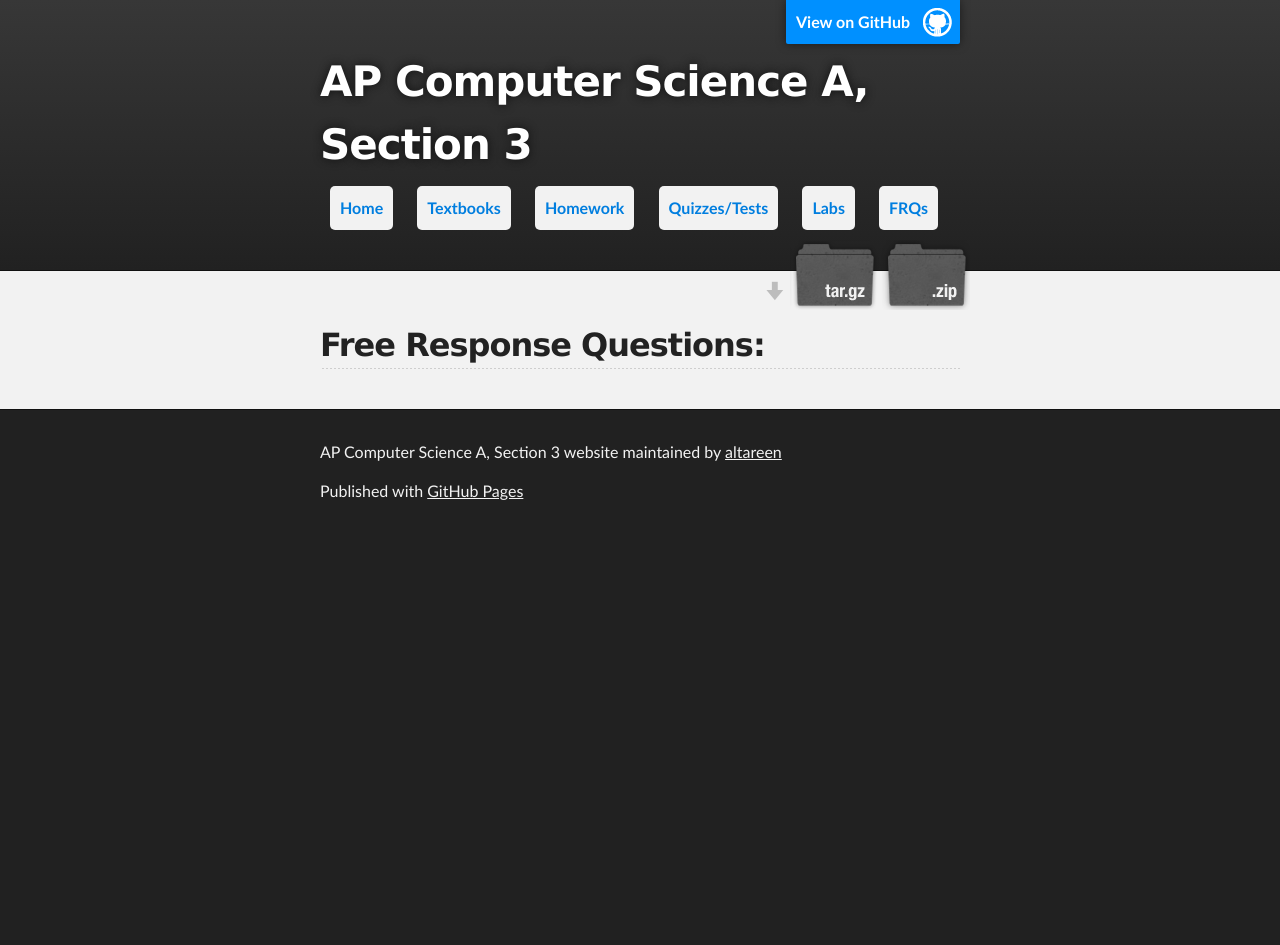
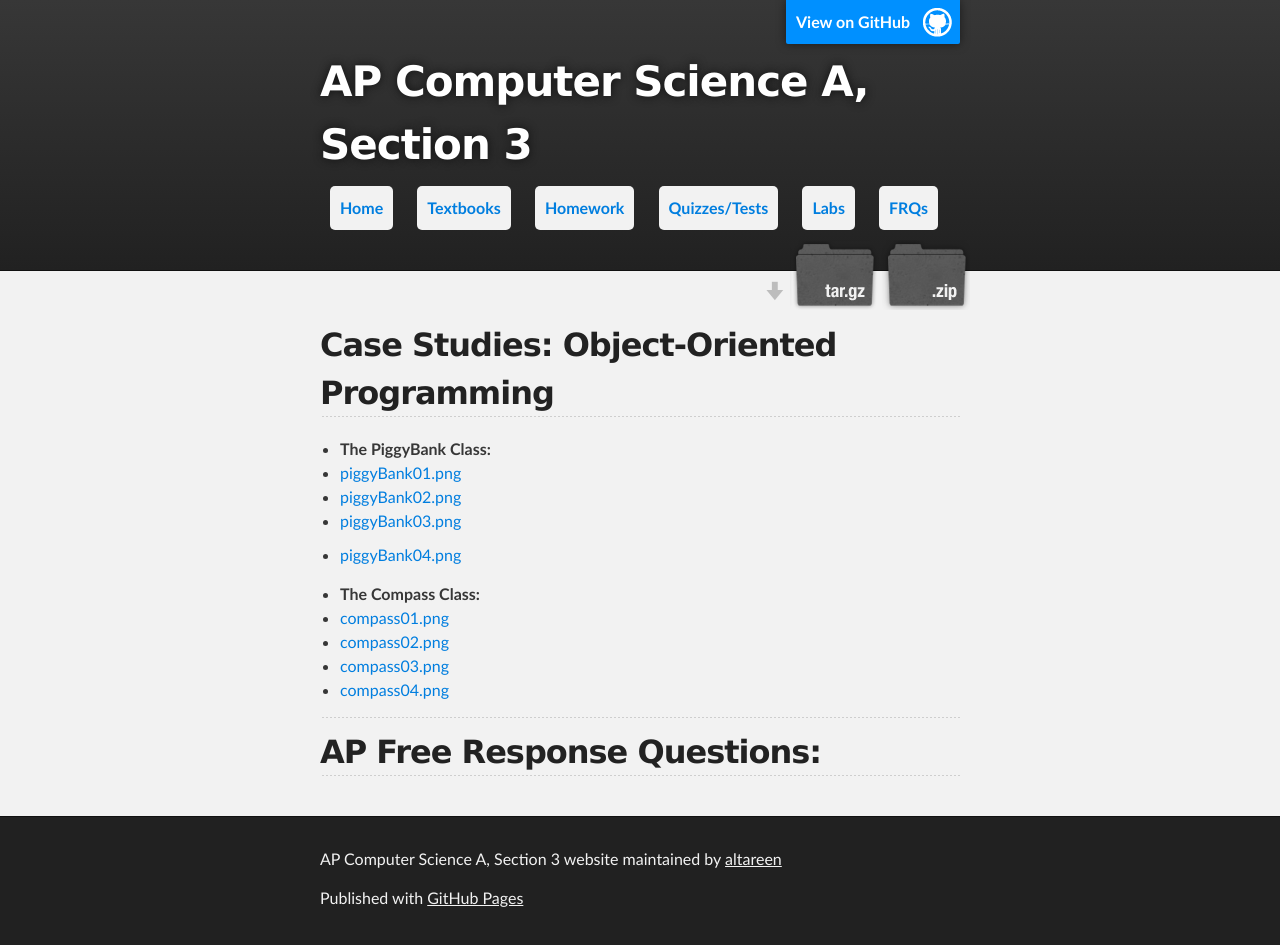
Before and after one commit to ynot1609/apcompsci3, a Jekyll site: the page built from frqs/index.md, in a window 1280 px wide. Built offline with Jekyll 4.4.1, drawn with Linux system fonts in a browser that asks for light colours; before the commit the page ends 900 px from its top, so only the background shows below that.

Commit message:
Added png files

```diff
--- a/frqs/index.md
+++ b/frqs/index.md
@@ -2,7 +2,24 @@
 layout: default
 title: Free Response Questions
 ---
-## Free Response Questions:
+
+## Case Studies: Object-Oriented Programming
+
++ **The PiggyBank Class:**
++ [piggyBank01.png](/apcompsci3/assets/piggyBank01.png)
++ [piggyBank02.png](/apcompsci3/assets/piggyBank02.png)
++ [piggyBank03.png](/apcompsci3/assets/piggyBank03.png)
++ [piggyBank04.png](/apcompsci3/assets/piggyBank04.png)
+
++ **The Compass Class:**
++ [compass01.png](/apcompsci3/assets/compass01.png)
++ [compass02.png](/apcompsci3/assets/compass02.png)
++ [compass03.png](/apcompsci3/assets/compass03.png)
++ [compass04.png](/apcompsci3/assets/compass04.png)
+
+---
+
+## AP Free Response Questions:
 <!--
 + 2010 Free Response PDF file(56KB): [ap2010FRQ_CompSciA_Cookie_Trail.pdf](/apcompsci3/assets/ap2010FRQ_CompSciA_Cookie_Trail.pdf)
 + 2010 Trail BlueJ Project ZIP file(4KB): [2010frqTrail.zip](/apcompsci3/assets/2010frqTrail.pdf)
```
Also changed, not shown: assets/compass01.png (added), assets/compass02.png (added), assets/compass03.png (added), assets/compass04.png (added), assets/piggyBank01.png (added), assets/piggyBank02.png (added), assets/piggyBank03.png (added), assets/piggyBank04.png (added).
